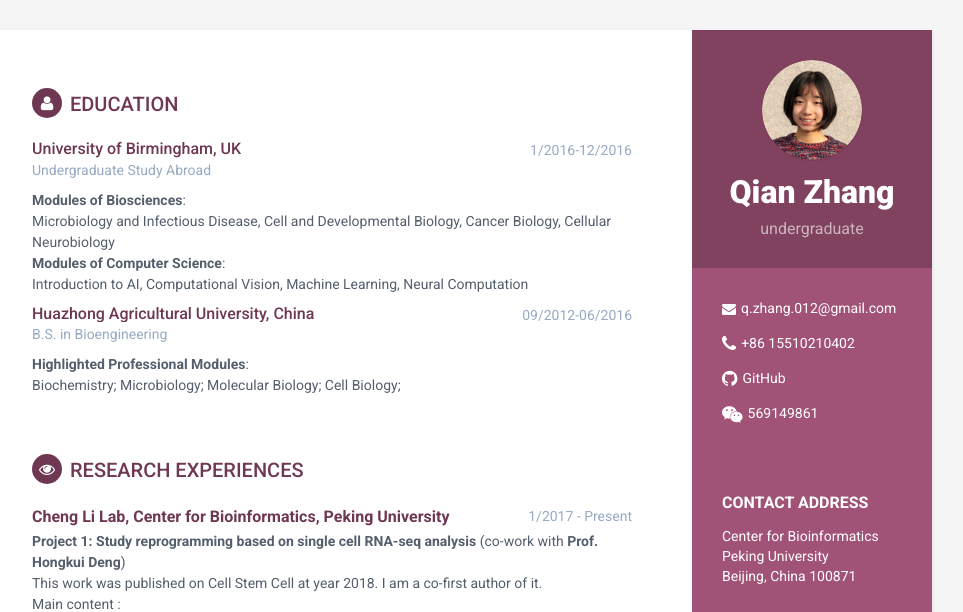
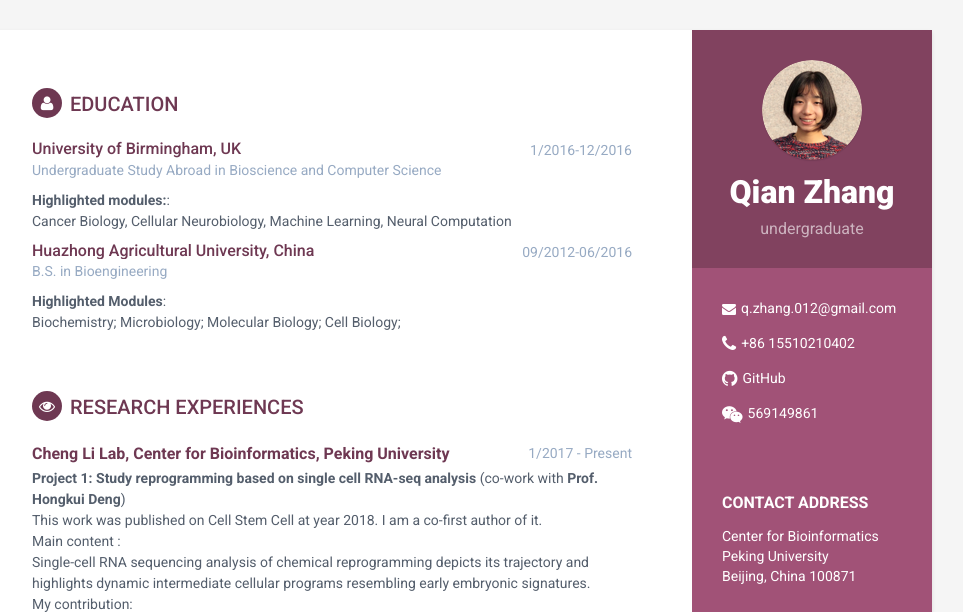
Before and after one commit to dayan5711/online-cv, a Jekyll site: the page built from index.html, in a window 1280 px wide and 900 px high, cut to the strip 0-612 px from the top of the window. Shown: the whole strip, without its empty margins (188-1151 px from the left). Built offline with Jekyll 4.4.1, drawn with Linux system fonts in a browser that asks for light colours.

Commit message:
Update education.yml

```diff
--- a/_data/education.yml
+++ b/_data/education.yml
@@ -1,14 +1,12 @@
 - education:
   name: <font color="#6e3852">University of Birmingham, UK</font>
   time: 1/2016-12/2016
-  role: Undergraduate Study Abroad
-  details: "<b>Modules of Biosciences</b>:<br>
-  Microbiology and Infectious Disease, Cell and Developmental Biology, Cancer Biology, Cellular Neurobiology<br>
-  <b>Modules of Computer Science</b>:<br>
-  Introduction to AI, Computational Vision, Machine Learning, Neural Computation"
+  role: Undergraduate Study Abroad in Bioscience and Computer Science
+  details: "<b>Highlighted modules:</b>:<br>
+  Cancer Biology, Cellular Neurobiology, Machine Learning, Neural Computation"
 - education:
   name: <font color="#6e3852">Huazhong Agricultural University, China</font>
   time: 09/2012-06/2016
   role: B.S. in Bioengineering
-  details: "<b>Highlighted Professional Modules</b>:<br>
+  details: "<b>Highlighted Modules</b>:<br>
   Biochemistry; Microbiology; Molecular Biology; Cell Biology;"
```
